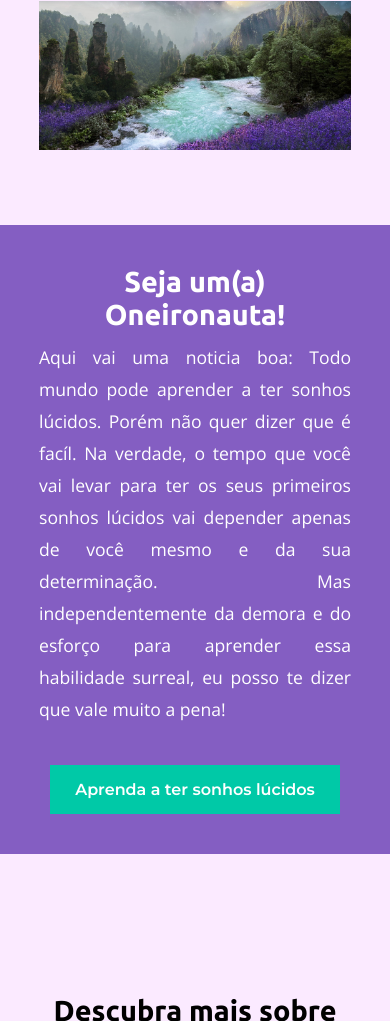
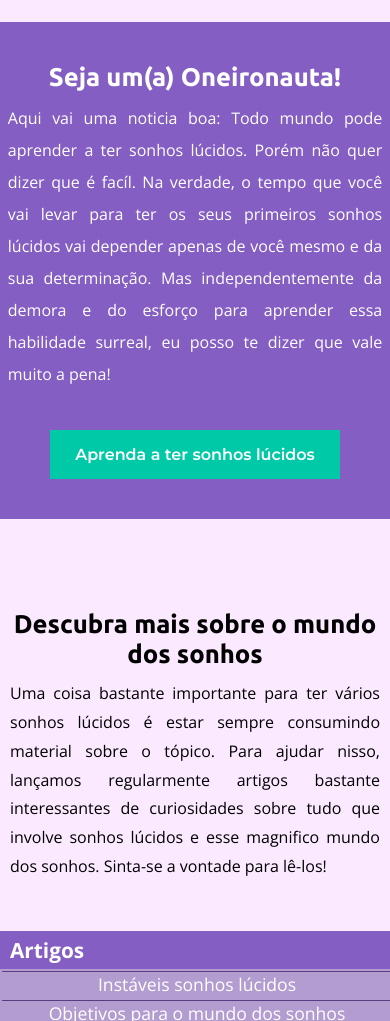
Before and after one commit to Jose-Miqueias/Dreamer, a plain HTML site: page index.html in a window 390 px wide. Shown: the part 979-2000 px from the top of the page. Drawn offline with nearby package versions, Linux system fonts and the light colour scheme.

Commit message:
Arrumei a versão mobile

```diff
--- a/estilo/style.css
+++ b/estilo/style.css
@@ -20,6 +20,7 @@
     padding: 0px;
 }
 
+
 body {
     font-family: var(--fonte-padrao);
     font-size: 1rem;
@@ -27,23 +28,22 @@ body {
 
 h1, h2 {
     font-family: var(--fonte-destaque);
+    margin-bottom: 10px;
 }
 
 h1 {
     font-size: 1.9rem;
-    margin: 0px 0px 10px 0px;
 }
 
 h2 {
     font-size: 1.8rem;
-    margin: 0px 0px 10px 0px;
 }
 
 header {
     background-color: var(--cor-principal2);
     text-align: center;
     min-height: 142px;
-    padding: 32px 0px 0px 0px;
+    padding-top: 32px;
     box-shadow: 0px 5px 7px rgba(0, 0, 0, 0.226);
 }
 
@@ -201,15 +201,13 @@ ul {
 }
 
 ul li {
-    font-size: 1.2rem;
-    color: black;
-    font-weight: normal;
     padding: 2px 0px 2px 2px;
     margin-bottom: 20px;
     width: fit-content;
 }
 
 ul a {
+    font-size: 1.2rem;
     font-weight: normal;
     color: black;
     text-decoration: none;
--- a/estilos/medias.css
+++ b/estilos/medias.css
@@ -56,7 +56,60 @@
         margin: 0;
     }
 
+    h1, h2 {
+        font-size: 1.6rem;
+    }
+
+    h1 {
+        width: 100%;
+    }
+
+    main p {
+        font-size: 1rem;
+    }
+
+
+    .col1, .col2 {
+        width: 96%;
+    }
+
+    section#artigos {
+        padding: 0px;
+    }
+
+    section#artigos p {
+        font-size: 1rem;
+        text-align: justify;
+        padding: 0px 10px;
+    }
+
+    div#lista_art {
+        padding: 0px;
+        min-height: fit-content;
+    }
+
     ul{
         text-align: left;
+        list-style-type: none;
+        display: block;
+        width: 100%;
+    }
+
+    ul li {
+        display: block;
+        margin: 0px;
+        width: 100%;
+    }
+
+    ul a {
+        text-align: center;
+        display: block;
+        font-size: 1.1rem;
+        font-weight: normal;
+        color: white;
+        text-decoration: none;
+        border: none;
+        border-top: 1px solid #573d81;
+        transition: 0.5s;
     }
 }
```
